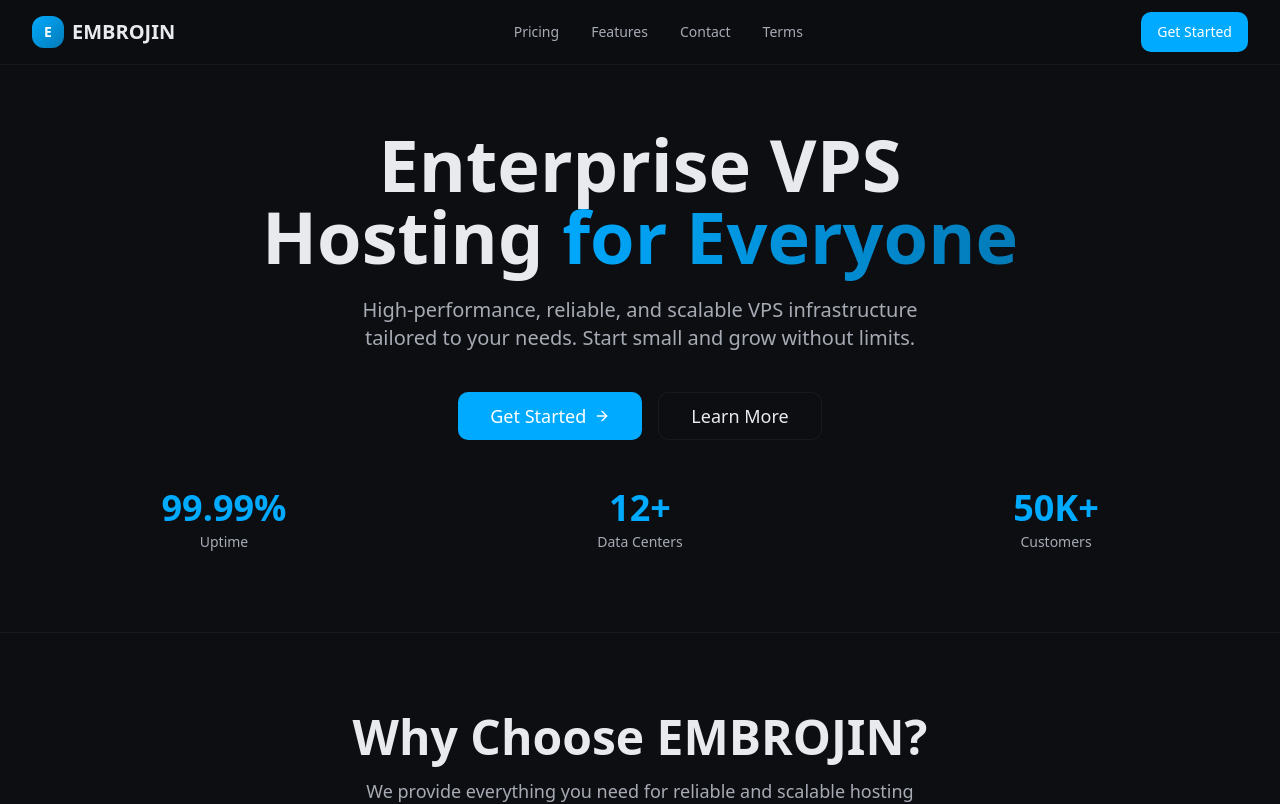
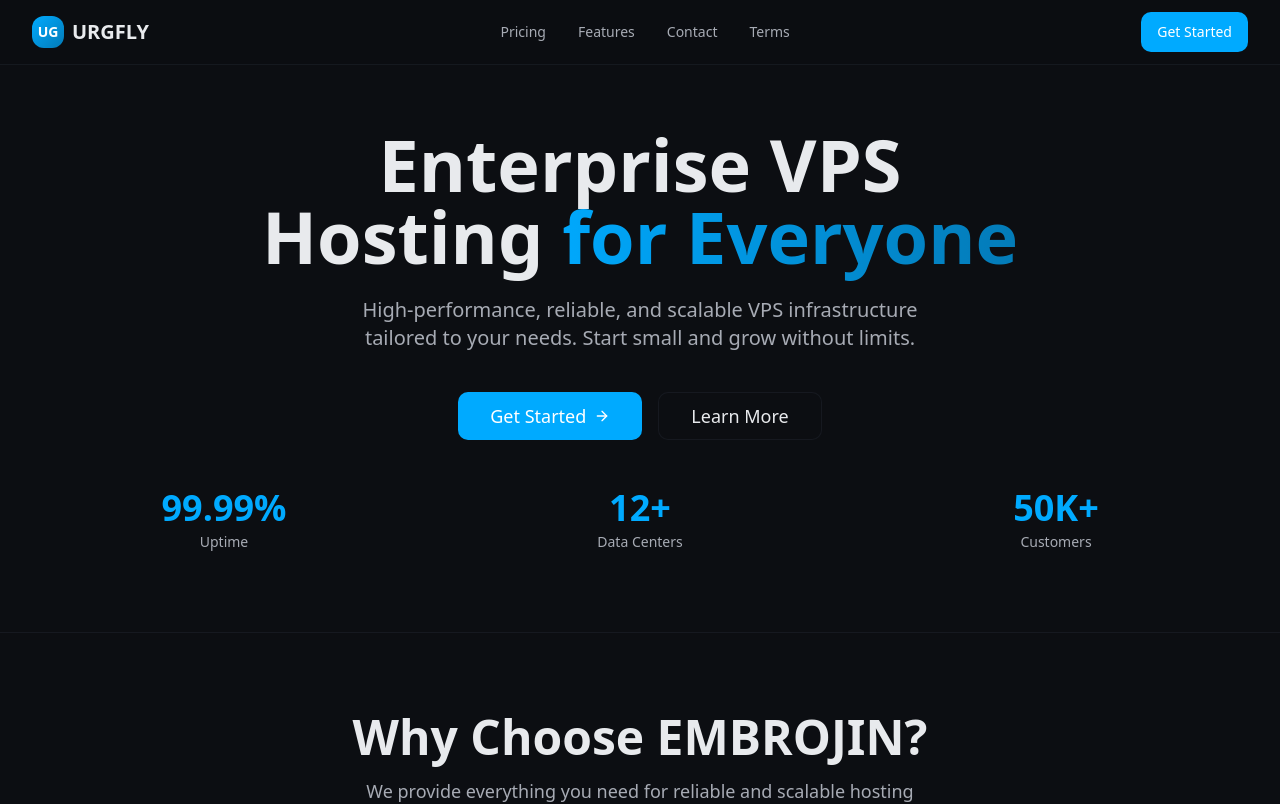
Before and after one commit to brannojonnie2-a11y/EmbrojinApp, a Next.js app: page / in a window 1280 px wide. Shown: the top 804 px of the page. Built offline with nearby package versions, Linux system fonts and the light colour scheme.

Commit message:
Update Header.tsx

```diff
--- a/components/Header.tsx
+++ b/components/Header.tsx
@@ -11,9 +11,9 @@ export function Header() {
           {/* Logo */}
           <Link href="/" className="flex items-center gap-2">
             <div className="w-8 h-8 bg-gradient-to-br from-accent to-accent/70 rounded-lg flex items-center justify-center">
-              <span className="text-white font-bold text-sm">E</span>
+              <span className="text-white font-bold text-sm">UG</span>
             </div>
-            <span className="text-xl font-bold text-foreground">EMBROJIN</span>
+            <span className="text-xl font-bold text-foreground">URGFLY</span>
           </Link>
 
           {/* Navigation Links */}
```
